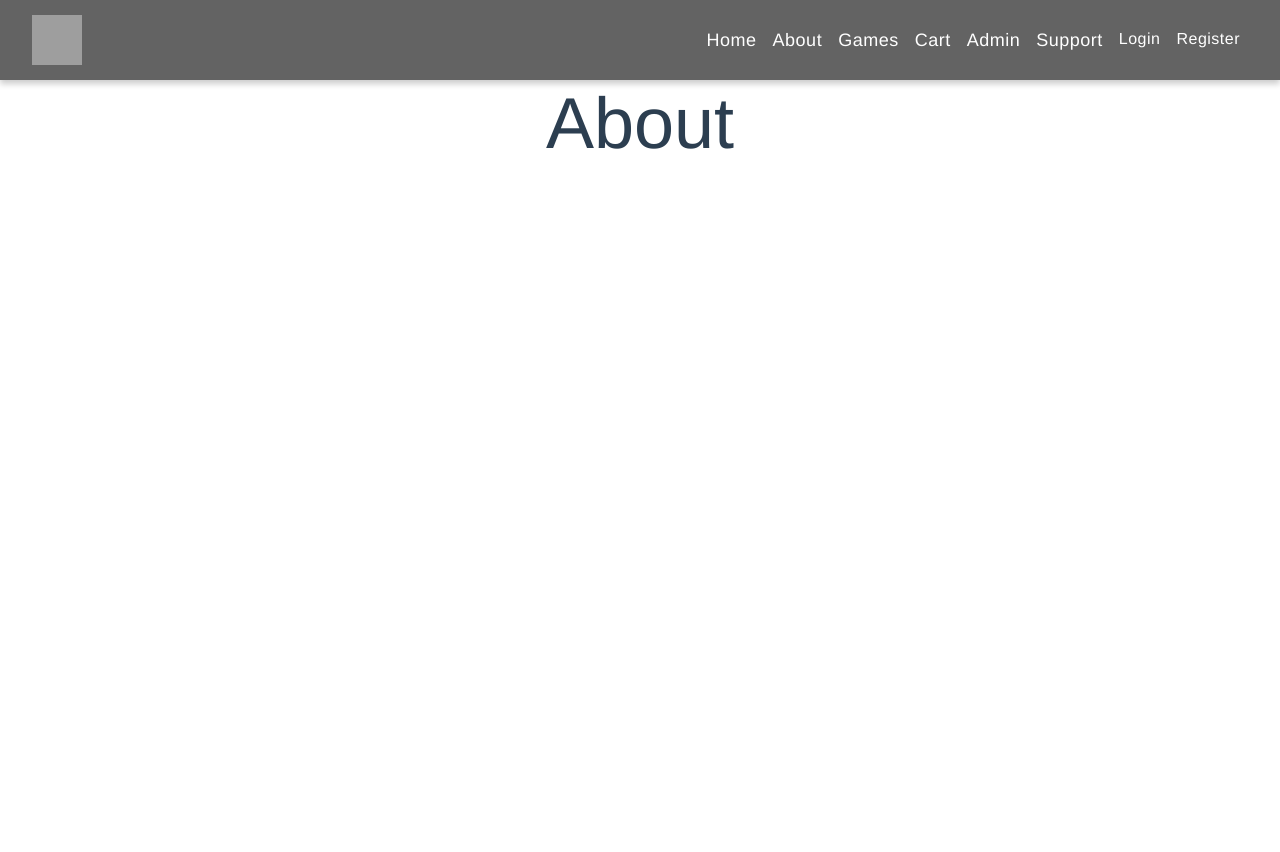
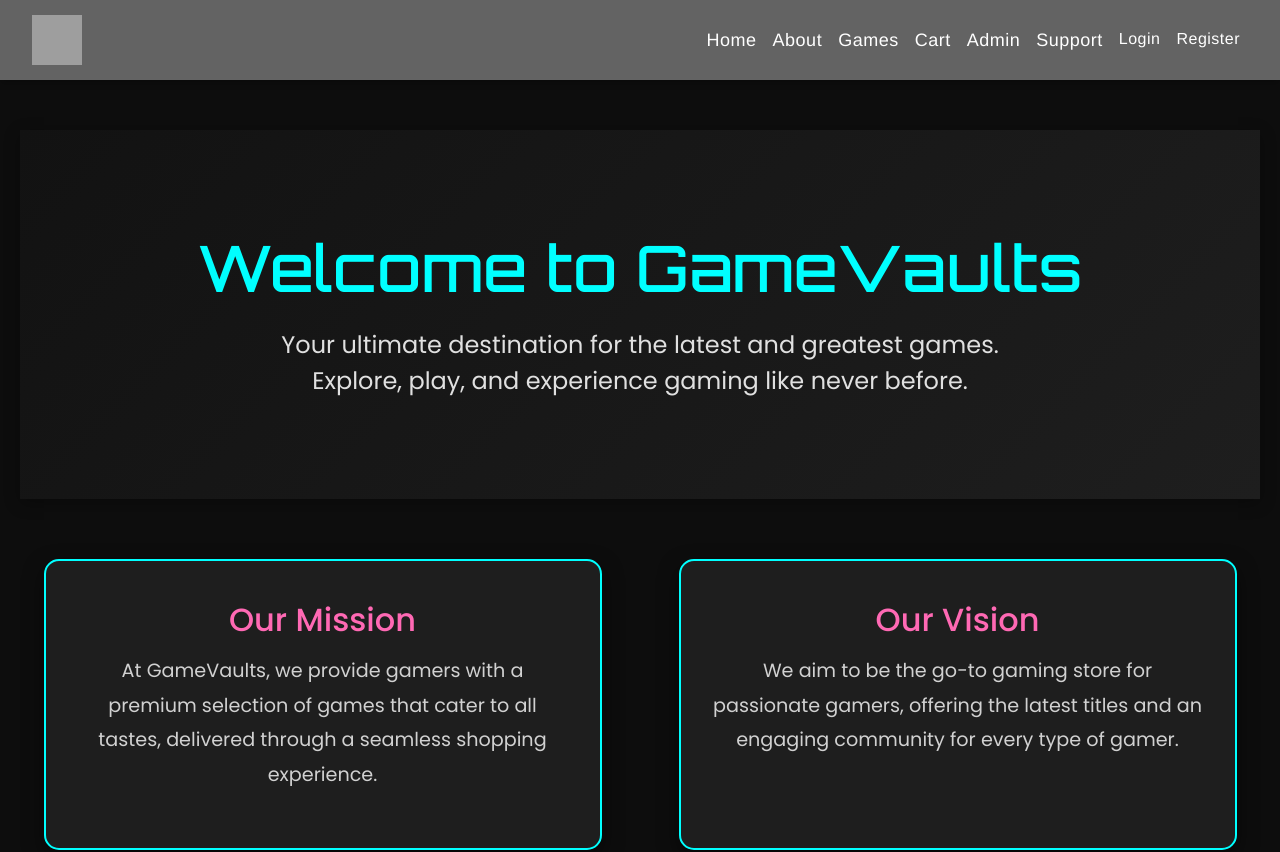
Before and after one commit to DanielUmetor/Capstone, a Vue app: page /about in a window 1280 px wide. Shown: the top 852 px of the page. Built offline with nearby package versions, Linux system fonts and the light colour scheme; grey boxes are pictures that could not be loaded; what vue3-cookies would draw is missing.

Commit message:
Final changes

```diff
--- a/src/views/AboutView.vue
+++ b/src/views/AboutView.vue
@@ -1,7 +1,99 @@
 <template>
-  <div class="container">
-    <div class="row">
-      <h2 class="display-2">About</h2>
-    </div>
+  <div class="about-page">
+    <section class="hero-section">
+      <h1>Welcome to GameVaults</h1>
+      <p>Your ultimate destination for the latest and greatest games. Explore, play, and experience gaming like never before.</p>
+    </section>
+
+    <section class="about-content">
+      <div class="about-card">
+        <h2>Our Mission</h2>
+        <p>At GameVaults, we provide gamers with a premium selection of games that cater to all tastes, delivered through a seamless shopping experience.</p>
+      </div>
+      <div class="about-card">
+        <h2>Our Vision</h2>
+        <p>We aim to be the go-to gaming store for passionate gamers, offering the latest titles and an engaging community for every type of gamer.</p>
+      </div>
+    </section>
+
+
   </div>
 </template>
+
+<script>
+export default {
+  name: 'AboutView',
+}
+</script>
+
+<style scoped>
+@import url('https://fonts.googleapis.com/css2?family=Orbitron:wght@500&family=Poppins:wght@400&display=swap');
+
+.about-page {
+  background-color: #0d0d0d; /* Dark, sleek background */
+  color: #ffffff;
+  font-family: 'Poppins', sans-serif;
+  padding: 50px 20px;
+  text-align: center;
+}
+
+/* Hero Section */
+.hero-section {
+  padding: 100px 20px;
+  background: linear-gradient(135deg, #121212, #1e1e1e);
+  box-shadow: 0px 4px 15px rgba(0, 0, 0, 0.3);
+  margin-bottom: 60px;
+}
+
+.hero-section h1 {
+  font-family: 'Orbitron', sans-serif;
+  font-size: 4rem;
+  color: #00ffff; /* Neon cyan text */
+  margin-bottom: 20px;
+}
+
+.hero-section p {
+  font-size: 1.5rem;
+  color: #e0e0e0;
+  max-width: 800px;
+  margin: 0 auto;
+}
+
+/* About Content Section */
+.about-content {
+  display: flex;
+  justify-content: space-around;
+  gap: 30px;
+  flex-wrap: wrap;
+  margin-bottom: 60px;
+}
+
+.about-card {
+  background-color: #1e1e1e;
+  border: 2px solid #00ffff; /* Neon border */
+  border-radius: 15px;
+  padding: 40px 30px;
+  width: 45%;
+  box-shadow: 0px 8px 20px rgba(0, 0, 0, 0.5);
+  transition: transform 0.3s ease, background-color 0.3s ease;
+}
+
+.about-card h2 {
+  font-size: 2rem;
+  margin-bottom: 15px;
+  color: #ff69b4; /* Neon pink heading */
+}
+
+.about-card p {
+  font-size: 1.2rem;
+  line-height: 1.8;
+  color: #d1d1d1;
+}
+
+.about-card:hover {
+  background-color: #292929;
+  transform: translateY(-10px);
+}
+
+
+</style>
--- a/src/views/HomeView.vue
+++ b/src/views/HomeView.vue
@@ -2,6 +2,9 @@
   <div id="app">
     <div class="video-container">
       <video src="../assets/home page.mp4" class="full-screen-video" autoplay muted loop></video>
+      <div class="overlay-text">
+        <h1>WELCOME TO GAME VAULTS</h1>
+      </div>
     </div>
 
     <nav class="navbar">
@@ -13,7 +16,7 @@
       <div class="card-container">
         <div v-for="product in recentProducts" :key="product.id" class="card">
           <!-- Use prodURL for the image source -->
-          <img :src="product.prodURL" :alt="product.prodName">
+          <img :src="product.prodURL" :alt="product.prodName" />
           <h3>{{ product.prodName }}</h3>
           <p>{{ product.prodDescription }}</p>
           <div class="card-buttons">
@@ -33,11 +36,11 @@ export default {
   name: 'HomeView',
   data() {
     return {
-      recentProducts: [] // Array to hold the specific products
+      recentProducts: []
     }
   },
   async mounted() {
-  const prodID = [1, 2]; // Replace these with the actual IDs
+    const prodID = [1, 2];
 
     const productPromises = prodID.map(id =>
       fetch(`https://capstone-i0ct.onrender.com/products/${id}`)
@@ -48,7 +51,7 @@ export default {
 
     this.recentProducts = products.map(product => ({
       ...product,
-    prodImage: `https://capstone-i0ct.onrender.com/products/${product.id}/` // Assuming this is the image URL endpoint
+      prodImage: `https://capstone-i0ct.onrender.com/products/${product.id}/`
     }));
   }
 }
@@ -58,7 +61,6 @@ export default {
 
 @import url('https://fonts.googleapis.com/css2?family=Archivo+Black&display=swap');
 
-/* Global styles for body and app */
 html, body {
   margin: 0;
   padding: 0;
@@ -68,14 +70,13 @@ html, body {
 #app {
   display: flex;
   flex-direction: column;
-  min-height: 100vh; /* Ensure the app takes full viewport height */
+  min-height: 100vh;
 }
 
-/* Full-Screen Video Section */
 .video-container {
   position: relative;
   width: 100%;
-  height: 100vh; /* Full viewport height */
+  height: 100vh;
   overflow: hidden;
   flex-shrink: 0;
 }
@@ -86,8 +87,27 @@ html, body {
   left: 0;
   width: 100%;
   height: 100%;
-  object-fit: cover; /* Ensures the video covers the entire container */
+  object-fit: cover;
   z-index: -1;
+}
+
+.overlay-text {
+  position: absolute;
+  top: 50%;
+  left: 50%;
+  transform: translate(-50%, -50%);
+  text-align: center;
+}
+
+.overlay-text h1 {
+  font-family: 'Archivo Black', sans-serif;
+  font-size: 4rem;
+  color: #ff69b4; /* Matches your theme color */
+  text-shadow: 2px 2px 10px rgba(0, 0, 0, 0.7); /* Adds a shadow to make the text stand out */
+  margin: 0;
+  padding: 10px;
+  background-color: rgba(0, 0, 0, 0.5); /* Semi-transparent background for contrast */
+  border-radius: 10px;
 }
 
 /* Navbar */
@@ -113,8 +133,6 @@ html, body {
   font-size: 2.5rem;
   font-weight: bold;
   color: #ff69b4;
-  margin: 0;
-  position: relative;
 }
 
 .recent-products h2::before {
@@ -180,9 +198,8 @@ html, body {
   background-color: #e55b9d;
 }
 
-/* Footer */
 footer {
   flex-shrink: 0;
-  margin-top: auto; /* Ensures the footer stays at the bottom */
+  margin-top: auto;
 }
 </style>
```
Lines whose indentation alone changed are shown as unchanged.
